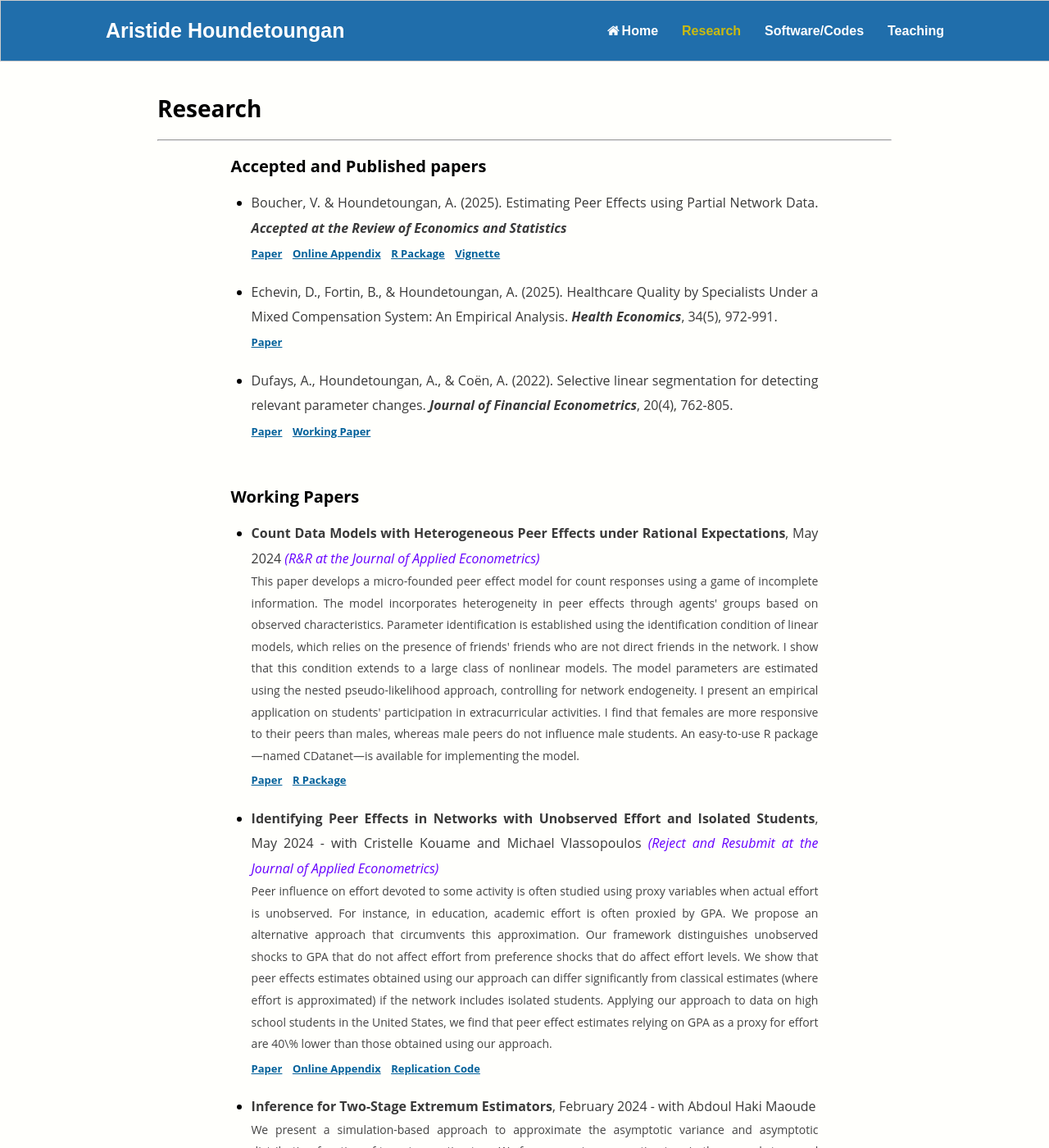
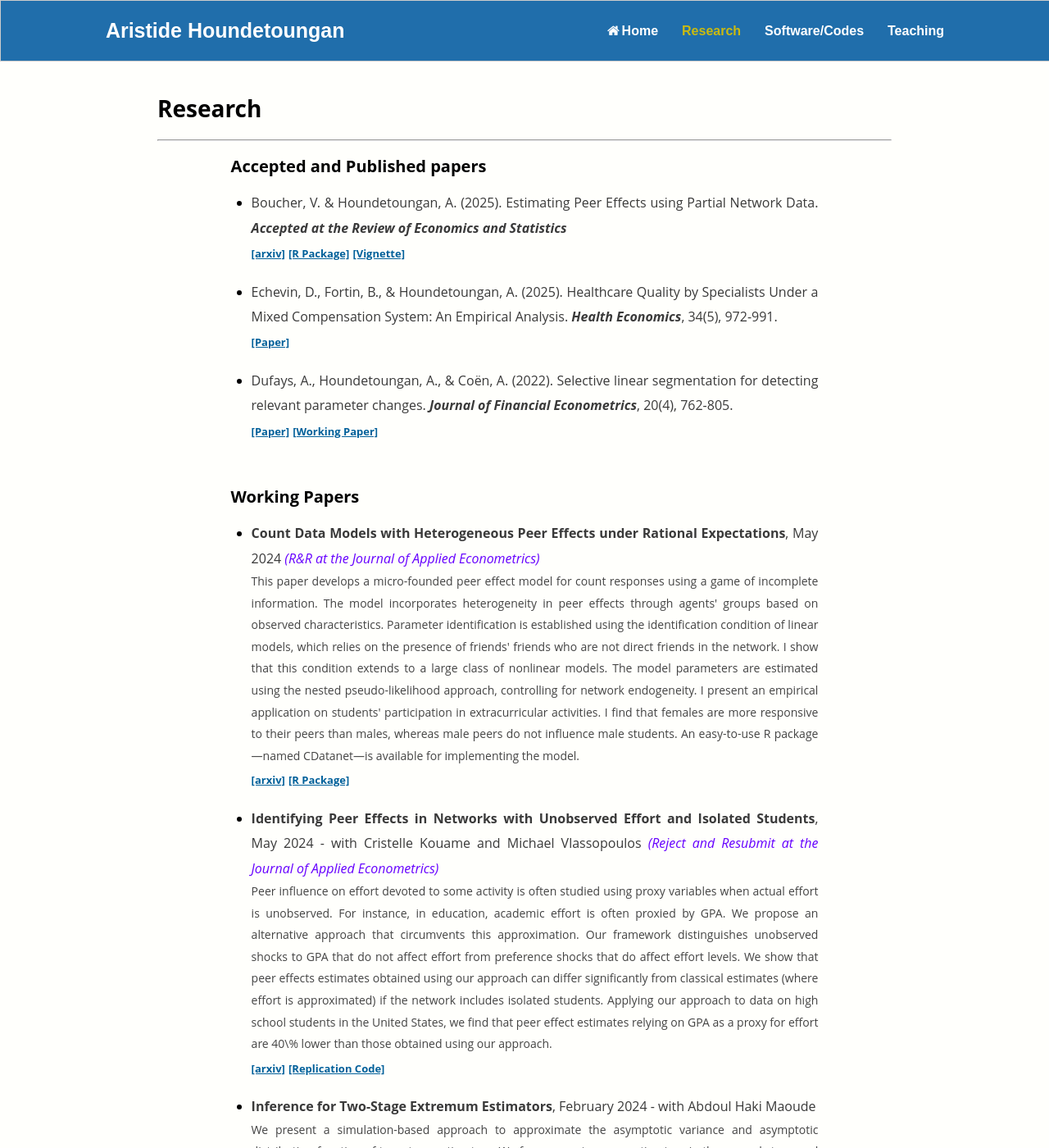
Before and after one commit to ahoundetoungan/ahoundetoungan.github.io, a Jekyll site: the page built from research/index.html, in a window 1280 px wide and 1400 px high. Shown: the whole window at 82% size. Built offline with Jekyll 4.4.1, drawn with Linux system fonts in a browser that asks for light colours; some of the changed text lies outside the part shown.

Commit message:
Paper accepted

```diff
--- a/research/index.html
+++ b/research/index.html
@@ -17,20 +17,19 @@
   	<ul>
       <li>
         <p class="nomarginafter">Boucher, V. & Houndetoungan, A. (2025). Estimating Peer Effects using Partial Network Data. <b><em>Accepted at the Review of Economics and Statistics</em></b></p>
-        <a type="button" class="button" href="/files/Papers/PartialNetwork.pdf" target="_blank">Paper</a>&nbsp&nbsp
-        <a type="button" class="button" href="/files/Papers/PartialNetwork_OA.pdf" target="_blank">Online Appendix</a>&nbsp&nbsp
-        <a type="button" class="button" href="https://CRAN.R-project.org/package=PartialNetwork" target="_blank">R Package</a>&nbsp&nbsp
-        <a type="button" class="button" href="https://docs.google.com/viewer?url=https://github.com/ahoundetoungan/PartialNetwork/raw/master/doc/PartialNetwork_vignette.pdf" target="_blank">Vignette</a>
+        <a type="button" class="button" href="https://arxiv.org/abs/2509.08145" target="_blank">[arxiv]</a>
+        <a type="button" class="button" href="https://CRAN.R-project.org/package=PartialNetwork" target="_blank">[R Package]</a>
+        <a type="button" class="button" href="https://docs.google.com/viewer?url=https://github.com/ahoundetoungan/PartialNetwork/raw/master/doc/PartialNetwork_vignette.pdf" target="_blank">[Vignette]</a>
       </li>
       <li>
         <p class="nomarginafter">Echevin, D., Fortin, B., & Houndetoungan, A. (2025). Healthcare Quality by Specialists Under a Mixed Compensation System: An Empirical Analysis.
           <b><em>Health Economics</em></b>, 34(5), 972-991.</p>
-        <a type="button" class="button" href="https://onlinelibrary.wiley.com/doi/epdf/10.1002/hec.4943" target="_blank">Paper</a>
+        <a type="button" class="button" href="https://onlinelibrary.wiley.com/doi/epdf/10.1002/hec.4943" target="_blank">[Paper]</a>
       </li>
   		<li><p class="nomarginafter"> Dufays, A., Houndetoungan, A., & Coën, A. (2022). Selective linear segmentation for detecting relevant parameter changes.
 			<b><em>Journal of Financial Econometrics</em></b>, 20(4), 762-805.</p>
-      <a type="button" class="button" href="https://doi.org/10.1093/jjfinec/nbaa032" target="_blank">Paper</a>&nbsp&nbsp
-      <a type="button" class="button"  href="https://arxiv.org/abs/2402.05329" target="_blank">Working Paper</a>
+      <a type="button" class="button" href="https://doi.org/10.1093/jjfinec/nbaa032" target="_blank">[Paper]</a>
+      <a type="button" class="button"  href="https://arxiv.org/abs/2402.05329" target="_blank">[Working Paper]</a>
 		</li>
   	</ul>
   	<br/>
@@ -40,29 +39,27 @@
       <p class="nomarginafter"><b>Count Data Models with Heterogeneous Peer Effects under Rational Expectations</b>, May 2024  <em style="color:#6600FF">(R&R at the Journal of Applied Econometrics)</em></p>
       <p class="nomarginafter nomarginbefore descriptif">
         This paper develops a micro-founded peer effect model for count responses using a game of incomplete information. The model incorporates heterogeneity in peer effects through agents' groups based on observed characteristics. Parameter identification is established using the identification condition of linear models, which relies on the presence of friends' friends who are not direct friends in the network. I show that this condition extends to a large class of nonlinear models. The model parameters are estimated using the nested pseudo-likelihood approach, controlling for network endogeneity. I present an empirical application on students' participation in extracurricular activities. I find that females are more responsive to their peers than males, whereas male peers do not influence male students. An easy-to-use R package—named CDatanet—is available for implementing the model.</p>
-      <a type="button" class="button"  href="https://arxiv.org/abs/2405.17290" target="_blank">Paper</a>&nbsp&nbsp
-      <a type="button" class="button"  href="https://cran.r-project.org/package=CDatanet" target="_blank">R Package</a>
+      <a type="button" class="button"  href="https://arxiv.org/abs/2405.17290" target="_blank">[arxiv]</a>
+      <a type="button" class="button"  href="https://cran.r-project.org/package=CDatanet" target="_blank">[R Package]</a>
     </li>
     <li>
       <p class="nomarginafter"><b>Identifying Peer Effects in Networks with Unobserved Effort and Isolated Students</b>, May 2024 - with Cristelle Kouame and Michael Vlassopoulos <em style="color:#6600FF">(Reject and Resubmit at the Journal of Applied Econometrics)</em></p>
       <p class="nomarginafter nomarginbefore descriptif">Peer influence on effort devoted to some activity is often studied using proxy variables when actual effort is unobserved. For instance, in education, academic effort is often proxied by GPA. We propose an alternative approach that circumvents this approximation. Our framework distinguishes unobserved shocks to GPA that do not affect effort from preference shocks that do affect effort levels. We show that peer effects estimates obtained using our approach can differ significantly from classical estimates (where effort is approximated) if the network includes isolated students. Applying our approach to data on high school students in the United States, we find that peer effect estimates relying on GPA as a proxy for effort are 40\% lower than those obtained using our approach.</p>
-      <a type="button" class="button"  href="https://arxiv.org/abs/2405.06850" target="_blank">Paper</a>&nbsp&nbsp
-      <a type="button" class="button"  href="/files/Papers/PEEffort_OA.pdf" target="_blank">Online Appendix</a>&nbsp&nbsp
-      <a type="button" class="button"  href="https://github.com/ahoundetoungan/PeerEffectsEffort" target="_blank">Replication Code</a>
+      <a type="button" class="button"  href="https://arxiv.org/abs/2405.06850" target="_blank">[arxiv]</a>
+      <a type="button" class="button"  href="https://github.com/ahoundetoungan/PeerEffectsEffort" target="_blank">[Replication Code]</a>
     </li>
     <li>
       <p class="nomarginafter"><b>Inference for Two-Stage Extremum Estimators</b>, February 2024 - with Abdoul Haki Maoude <em style="color:#6600FF"></em></p>
       <p class="nomarginafter nomarginbefore descriptif">We present a simulation-based approach to approximate the asymptotic variance and asymptotic distribution function of two-stage estimators. We focus on extremum estimators in the second stage and consider a large class of estimators in the first stage. This class includes extremum estimators, high-dimensional estimators, and other types of estimators (e.g., Bayesian estimators). We accommodate scenarios where the asymptotic distributions of both the first- and second-stage estimators are non-normal. We also allow for the second-stage estimator to exhibit a significant bias due to the first-stage sampling error. We introduce a debiased plug-in estimator and establish its limiting distribution. Our method is readily implementable with complex models.  Unlike resampling methods, we eliminate the need for multiple computations of the plug-in estimator. Monte Carlo simulations confirm the effectiveness of our approach in finite samples. We present an empirical application with peer effects on adolescent fast-food consumption habits, where we employ the proposed method to address the issue of biased instrumental variable estimates resulting from the presence of many weak instruments.</p>
-      <a type="button" class="button"  href="https://arxiv.org/abs/2402.05030.pdf" target="_blank">Paper</a>&nbsp&nbsp
-      <a type="button" class="button"  href="/files/Papers/InferenceTSE_OA.pdf" target="_blank">Online Appendix</a>&nbsp&nbsp
-      <a type="button" class="button"  href="https://github.com/ahoundetoungan/InferenceTSE" target="_blank">Replication Code</a>
+      <a type="button" class="button"  href="https://arxiv.org/abs/2402.05030.pdf" target="_blank">[arxiv]</a>
+      <a type="button" class="button"  href="https://github.com/ahoundetoungan/InferenceTSE" target="_blank">[Replication Code]</a>
     </li>
     <li>
       <p class="nomarginafter"><b> Quantile Peer Effect Models</b>, May 2025</p>
       <p class="nomarginafter nomarginbefore descriptif"> I propose a flexible structural model to estimate peer effects across various quantiles of the peer outcome distribution. The model allows peers with low, intermediate, and high outcomes to exert distinct influences, thereby capturing more nuanced patterns of peer effects than standard approaches that are based on aggregate measures. I establish the existence and uniqueness of the Nash equilibrium and demonstrate that the model parameters can be estimated using a straightforward instrumental variable strategy. Applying the model to a range of outcomes that are commonly studied in the literature, I uncover diverse and rich patterns of peer influences that challenge assumptions inherent in standard models. These findings carry important policy implications: key player status in a network depends not only on network structure, but also on the distribution of outcomes within the population.</p>
-      <a type="button" class="button" href="https://doi.org/10.48550/arXiv.2506.12920" target="_blank">Paper</a>&nbsp&nbsp
-      <a type="button" class="button" href="https://github.com/ahoundetoungan/QuantilePeer" target="_blank">R Package</a>&nbsp&nbsp
-      <a type="button" class="button" href="https://docs.google.com/viewer?url=https://github.com/ahoundetoungan/QuantilePeer/raw/main/doc/introduction_to_QuantilePeer.pdf" target="_blank">Vignette</a>
+      <a type="button" class="button" href="https://doi.org/10.48550/arXiv.2506.12920" target="_blank">[arxiv]</a>
+      <a type="button" class="button" href="https://github.com/ahoundetoungan/QuantilePeer" target="_blank">[R Package]</a>
+      <a type="button" class="button" href="https://docs.google.com/viewer?url=https://github.com/ahoundetoungan/QuantilePeer/raw/main/doc/introduction_to_QuantilePeer.pdf" target="_blank">[Vignette]</a>
     </li>
 
 
```
Also changed, not shown: 3 other files.
